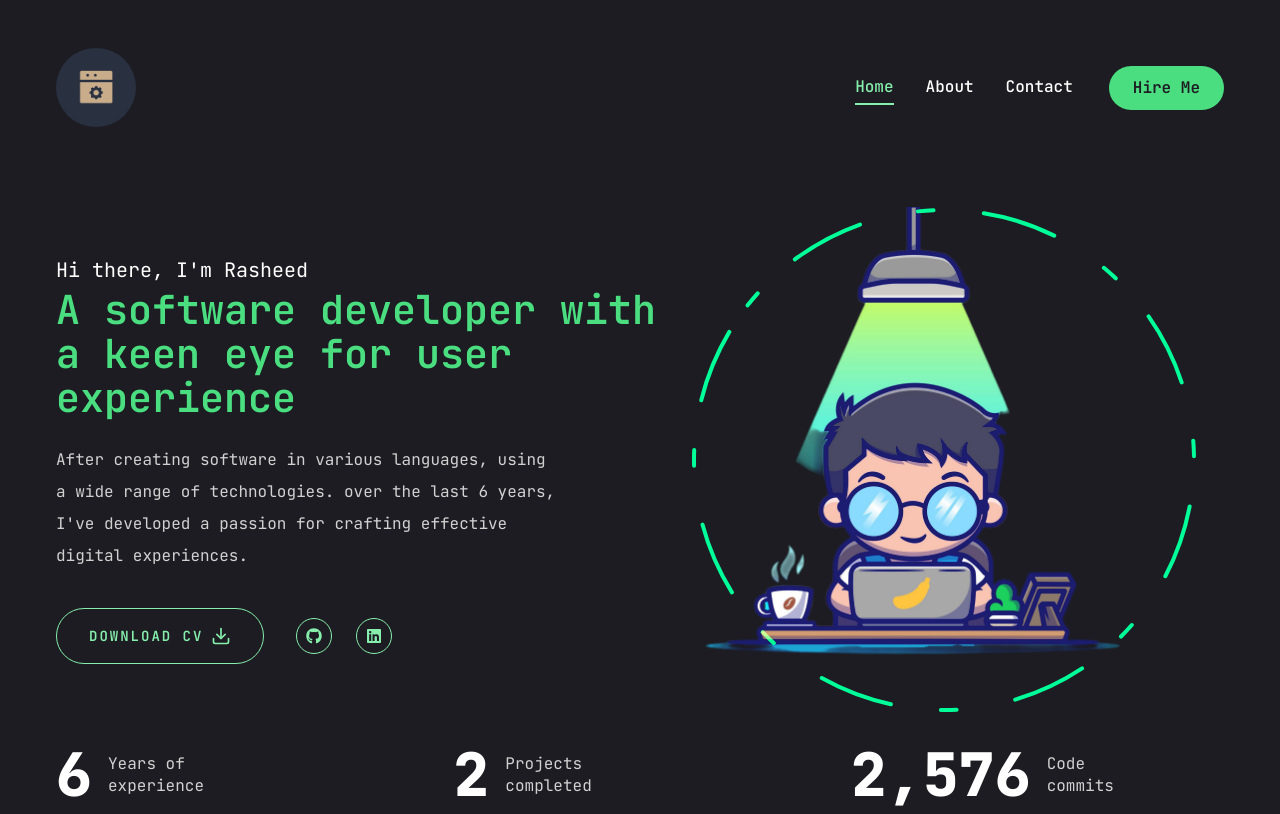
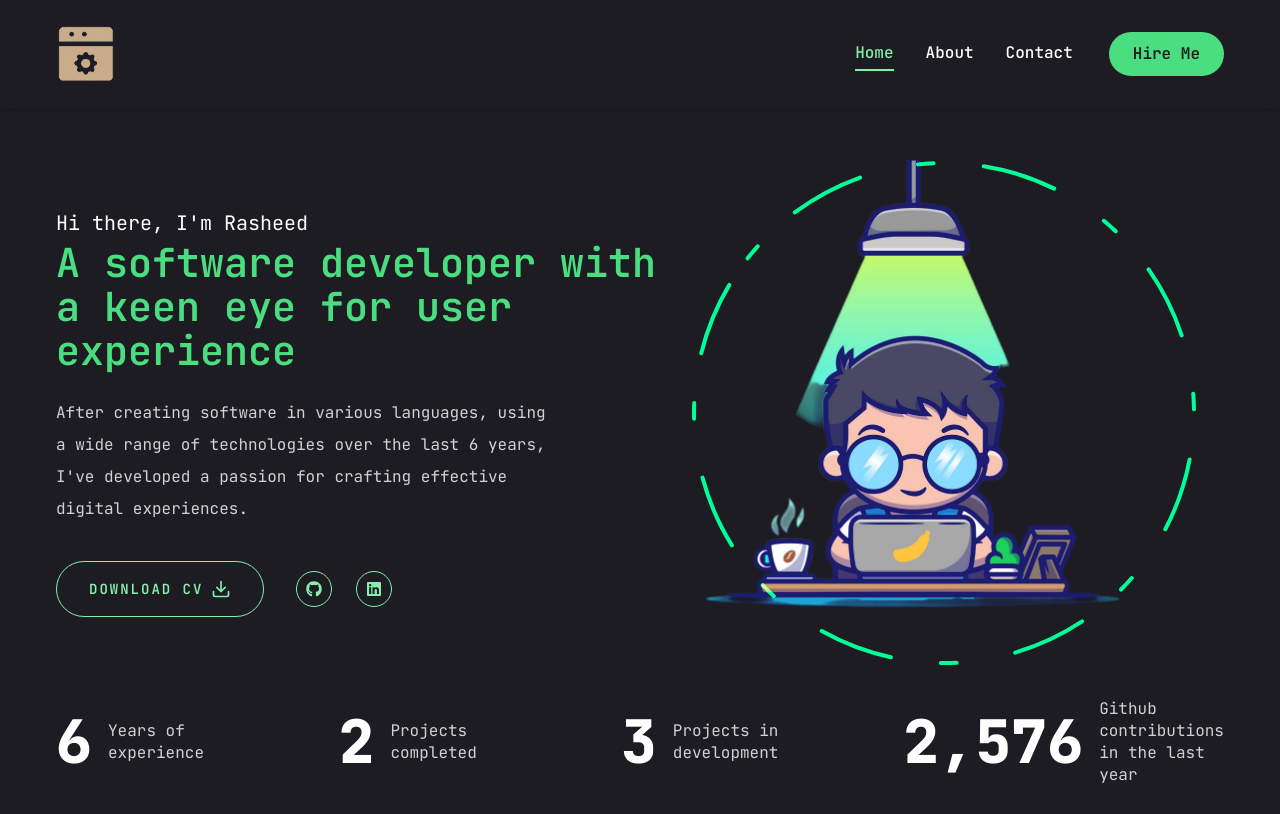
Before and after one commit to RasheedJohnson/test-portfolio, a Next.js app: page / in a window 1280 px wide. Built offline with nearby package versions, Linux system fonts and the light colour scheme.

Commit message:
Design adjustments. add backdrop-blur effects and change logo. make navbar sticky and top-0

```diff
--- a/app/about/page.jsx
+++ b/app/about/page.jsx
@@ -115,16 +115,16 @@ const About = () => {
                   <p className="max-w-[600px] text-white/60 mx-auto xl:mx-0 mb-8 p-5">
                     {about.descriptionTwo}
                   </p>
-                  <p className="max-w-[600px] text-white/60 mx-auto xl:mx-0 mb-8">
+                  <p className="max-w-[600px] text-white/60 mx-auto xl:mx-0 mb-8 p-5">
                     {about.descriptionThree}
                   </p>
-                  <div className=" w-[300px] xl:w-[400px] border-b-[1px] border-green-800 mx-auto xl:mx-0 my-14" />
+                  <div className=" w-[300px] xl:w-[400px] border-b-[1px] border-green-800 mx-auto xl:ml-5 my-14 " />
                   <ul className="grid grid-cols-1 xl:grid-cols-2 gap-y-6 max-w-[620px] mx-auto xl:mx-0 mb-8">
                     {about.info.map((item, index) => {
                       return (
                         <li
                           key={index}
-                          className="flex flex-col justify-center xl:justify-start gap-1"
+                          className="flex flex-col justify-center xl:justify-start gap-1 pl-5"
                         >
                           <span className="text-white/60">
                             {item.fieldName}
--- a/app/contact/page.jsx
+++ b/app/contact/page.jsx
@@ -1,7 +1,7 @@
 const Contact = () => {
   return (
     <div>
-      <h1>Contact</h1>
+      <h1>Contact page currently under construction</h1>
     </div>
   );
 };
--- a/app/page.jsx
+++ b/app/page.jsx
@@ -6,6 +6,7 @@ import { FiDownload } from "react-icons/fi";
 import SocialIcons from "@/components/SocialIcons";
 import Photo from "@/components/Photo";
 import Stats from "@/components/Stats";
+import Link from "next/link";
 
 const Home = () => {
   return (
@@ -22,7 +23,7 @@ const Home = () => {
             </h1>
             <p className="max-w-[500px] mb-9 text-white/80 mx-auto xl:mx-0">
               After creating software in various languages, using a wide range
-              of technologies. over the last 6 years, I've developed a passion
+              of technologies over the last 6 years, I've developed a passion
               for crafting effective digital experiences.
             </p>
 
@@ -33,7 +34,11 @@ const Home = () => {
                 size="lg"
                 className="uppercase flex items-center gap-2"
               >
-                <span>Download CV</span>
+                <span>
+                  <Link href="./CV.pdf" target="_blank">
+                    Download CV
+                  </Link>
+                </span>
                 <FiDownload className="text-xl" />
               </Button>
               <div className="mb-8 xl:mb-0">
--- a/components/Header.jsx
+++ b/components/Header.jsx
@@ -8,16 +8,16 @@ import MobileNav from "./MobileNav";
 
 const Header = () => {
   return (
-    <header className="py-8 xl:py-12 text-white">
+    <header className="py-6 xl:py-6 mb-5 text-white sticky top-0 backdrop-blur-md bg-primary/50 shadow-md z-20">
       <div className="container mx-auto flex justify-between items-center">
         {/* Logo */}
         <Link href="/">
           <div className="text-4xl flex justify-center font-semibold">
             <Image
-              src="/Untitled.png"
-              width={80}
-              height={80}
-              className="rounded-full"
+              src="/favicon.png"
+              width={60}
+              height={60}
+              className="rounded-[15px]"
             />
           </div>
         </Link>
--- a/components/MobileNav.jsx
+++ b/components/MobileNav.jsx
@@ -29,7 +29,7 @@ const MobileNav = () => {
       <SheetTrigger className="flex justify-center items-center">
         <CiMenuFries className="text-[32px] text-accent" />
       </SheetTrigger>
-      <SheetContent className="flex flex-col">
+      <SheetContent className="flex flex-col  bg-primary backdrop-blur-md">
         {/* Logo */}
         <div className="mt-32 mb-40 text-center text-2xl">
           <Link href="/">
--- a/components/SocialIcons.jsx
+++ b/components/SocialIcons.jsx
@@ -14,7 +14,12 @@ const SocialIcons = ({ containerStyles, iconStyles }) => {
     <div className={containerStyles}>
       {socials.map((item, index) => {
         return (
-          <Link key={index} href={item.path} className={iconStyles}>
+          <Link
+            key={index}
+            href={item.path}
+            target="_blank"
+            className={iconStyles}
+          >
             {item.icon}
           </Link>
         );
--- a/components/Stats.jsx
+++ b/components/Stats.jsx
@@ -11,8 +11,12 @@ const stats = [
     text: "Projects completed",
   },
   {
+    num: 3,
+    text: "Projects in development",
+  },
+  {
     num: 2600,
-    text: "Code commits",
+    text: "Github contributions in the last year",
   },
 ];
 
--- a/components/ui/sheet.jsx
+++ b/components/ui/sheet.jsx
@@ -17,7 +17,7 @@ const SheetPortal = SheetPrimitive.Portal;
 const SheetOverlay = React.forwardRef(({ className, ...props }, ref) => (
   <SheetPrimitive.Overlay
     className={cn(
-      "fixed inset-0 z-50 bg-black/80  data-[state=open]:animate-in data-[state=closed]:animate-out data-[state=closed]:fade-out-0 data-[state=open]:fade-in-0",
+      "fixed inset-0 z-50 bg-black/50 backdrop-blur-md data-[state=open]:animate-in data-[state=closed]:animate-out data-[state=closed]:fade-out-0 data-[state=open]:fade-in-0",
       className
     )}
     {...props}
@@ -27,7 +27,7 @@ const SheetOverlay = React.forwardRef(({ className, ...props }, ref) => (
 SheetOverlay.displayName = SheetPrimitive.Overlay.displayName;
 
 const sheetVariants = cva(
-  "fixed z-50 gap-4 bg-primary p-6 shadow-lg transition ease-in-out data-[state=open]:animate-in data-[state=closed]:animate-out data-[state=closed]:duration-300 data-[state=open]:duration-500 dark:bg-slate-950",
+  "fixed z-50 gap-4  bg-primary backdrop-blur-md p-6 shadow-lg transition ease-in-out data-[state=open]:animate-in data-[state=closed]:animate-out data-[state=closed]:duration-300 data-[state=open]:duration-500 dark:bg-slate-950",
   {
     variants: {
       side: {
```
Also changed, not shown: public/favicon.png (added), 1 other file (tests, documents, lock files or other folders).
